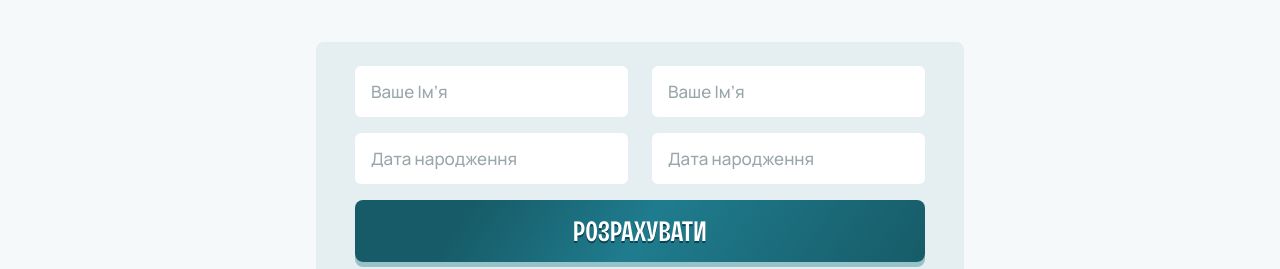
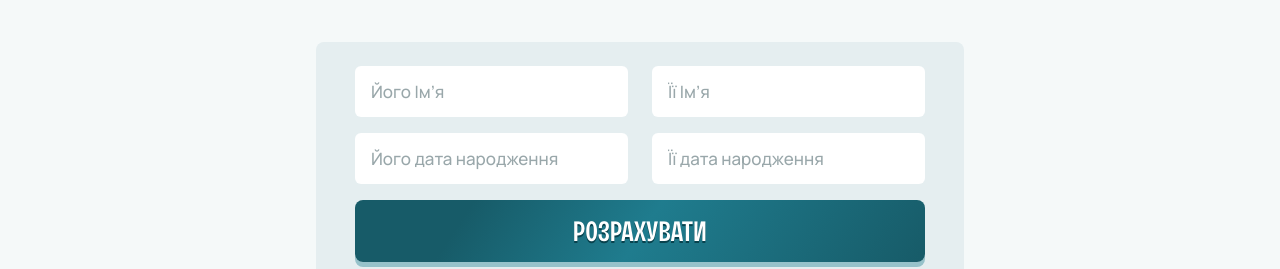
Before and after one commit to Artem-1997/Destiny-Matrix, a plain HTML site: page index.html in a window 1280 px wide. Shown: the part 2515-2784 px from the top of the page. Drawn offline with Linux system fonts and the light colour scheme.

Commit message:
Add files via upload

```diff
--- a/index.html
+++ b/index.html
@@ -6,6 +6,7 @@
     <link rel="icon" type="image/svg+xml" href="/favicon.svg">
     <meta name="viewport" content="width=device-width">
     <title>Матриця Долі</title>
+    <base href="https://artem-1997.github.io/destiny-matrix">
     <link rel="preload" href="/assets/fonts/Freigeist-XConBold.woff2" as="font" type="font/woff2" crossorigin>
     <link rel="stylesheet" href="/assets/css/style-BD1tuS2K.css">
 </head>
@@ -321,12 +322,12 @@
                     <h2 class="matrix__section-title title title_size_2">Матриця сумісності</h2>
                     <form class="matrix__form matrix-form box" data-mode="compatibility" autocomplete="off">
                         <div class="matrix-form__group">
-                            <input class="matrix-form__input input" name="name" placeholder="Ваше Ім’я" required>
-                            <input class="matrix-form__input input js-matrix-date-mask" name="birthday" placeholder="Дата народження" pattern="(0[1-9]|1[0-9]|2[0-9]|3[01]).(0[1-9]|1[012]).[0-9]{4}" inputmode="numeric" required>
+                            <input class="matrix-form__input input" name="name" placeholder="Його Ім’я" required>
+                            <input class="matrix-form__input input js-matrix-date-mask" name="birthday" placeholder="Його дата народження" pattern="(0[1-9]|1[0-9]|2[0-9]|3[01]).(0[1-9]|1[012]).[0-9]{4}" inputmode="numeric" required>
                         </div>
                         <div class="matrix-form__group">
-                            <input class="matrix-form__input input" name="name" placeholder="Ваше Ім’я" required>
-                            <input class="matrix-form__input input js-matrix-date-mask" name="birthday" placeholder="Дата народження" pattern="(0[1-9]|1[0-9]|2[0-9]|3[01]).(0[1-9]|1[012]).[0-9]{4}" inputmode="numeric" required>
+                            <input class="matrix-form__input input" name="name" placeholder="Її Ім’я" required>
+                            <input class="matrix-form__input input js-matrix-date-mask" name="birthday" placeholder="Її дата народження" pattern="(0[1-9]|1[0-9]|2[0-9]|3[01]).(0[1-9]|1[012]).[0-9]{4}" inputmode="numeric" required>
                         </div>
                         <button class="matrix-form__btn btn btn_size_md">Розрахувати</button>
                     </form>
```
